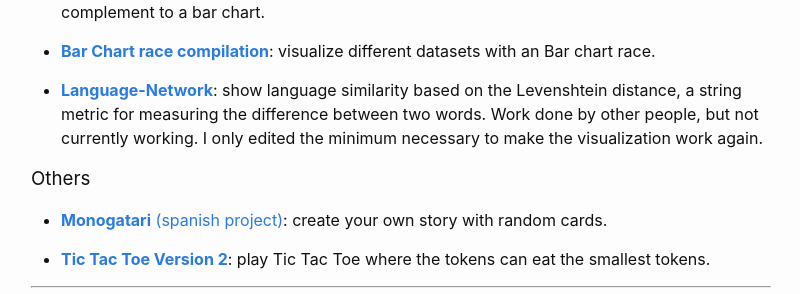
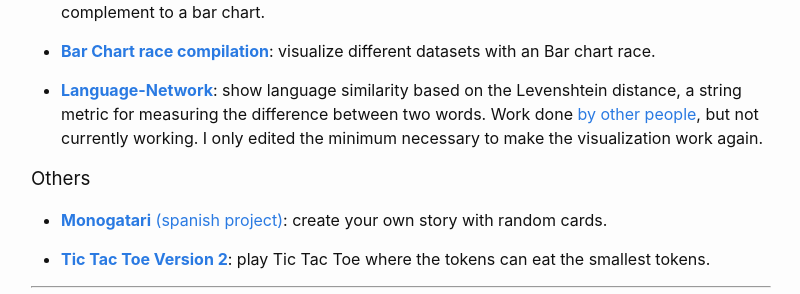
Before and after one commit to Hernan4444/hernan4444.github.io, a Jekyll site: the page built from index.md, in a window 1280 px wide and 900 px high, scrolled down 1522 px. Shown: the part 180-474 px from the top of the window, without its empty margins (239-1039 px from the left). Built offline with Jekyll 4.4.1, drawn with Linux system fonts in a browser that asks for light colours; part of the change alters nothing that is shown.

```diff
--- a/index.md
+++ b/index.md
@@ -63,7 +63,7 @@ Information Visualization, Applications of Data Mining & Machine Learning
 
 - [**Bar Chart race compilation**][barchart-race]: visualize different datasets with an Bar chart race.
 
-- [**Language-Network**](https://hernan4444.github.io/Language-Network/): show language similarity based on the Levenshtein distance, a string metric for measuring the difference between two words. Work done by other people, but not currently working. I only edited the minimum necessary to make the visualization work again.
+- [**Language-Network**](https://hernan4444.github.io/Language-Network/): show language similarity based on the Levenshtein distance, a string metric for measuring the difference between two words. Work done [by other people](http://languagenetwork.cotrino.com/), but not currently working. I only edited the minimum necessary to make the visualization work again.
 
 ### Others
 - [**Monogatari** (spanish project)][monogatari]: create your own story with random cards.
```
